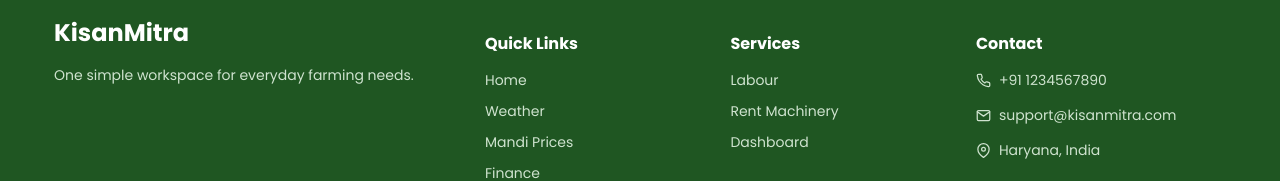
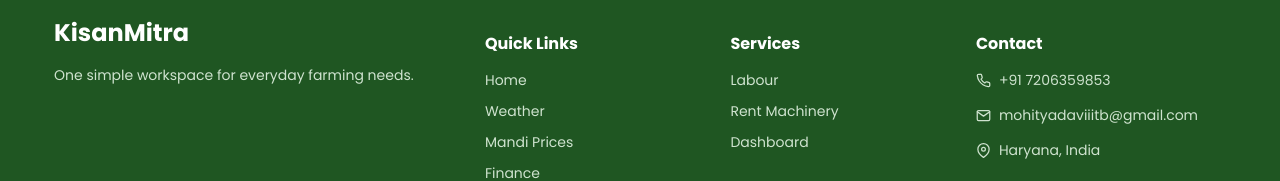
Before and after one commit to ydvmohittt-dev/KisanMitra, a React (Vite) app in the folder frontend/: page / in a window 1280 px wide. Shown: the part 1494-1675 px from the top of the page. Built offline with nearby package versions, Linux system fonts and the light colour scheme; no server answers.

Commit message:
changes contact details in footer

```diff
--- a/frontend/src/components/Footer.jsx
+++ b/frontend/src/components/Footer.jsx
@@ -26,8 +26,8 @@ const Footer = () => (
 
       <div className="footer-column contact-column">
         <h3>Contact</h3>
-        <p><FiPhone size={15} /> +91 1234567890</p>
-        <p><FiMail size={15} /> support@kisanmitra.com</p>
+        <p><FiPhone size={15} /> +91 7206359853</p>
+        <p><FiMail size={15} /> mohityadaviiitb@gmail.com</p>
         <p><FiMapPin size={15} /> Haryana, India</p>
       </div>
     </div>
```
